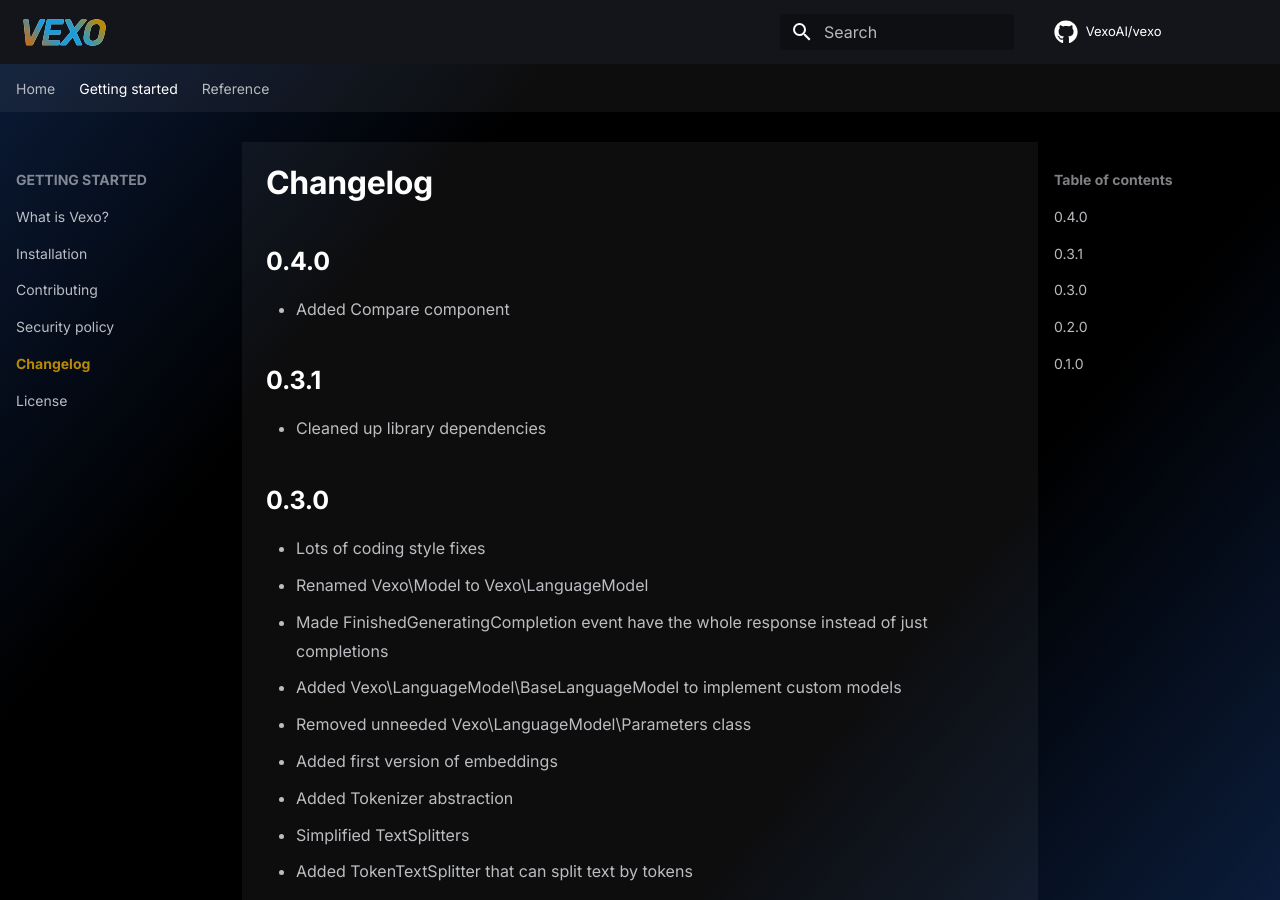
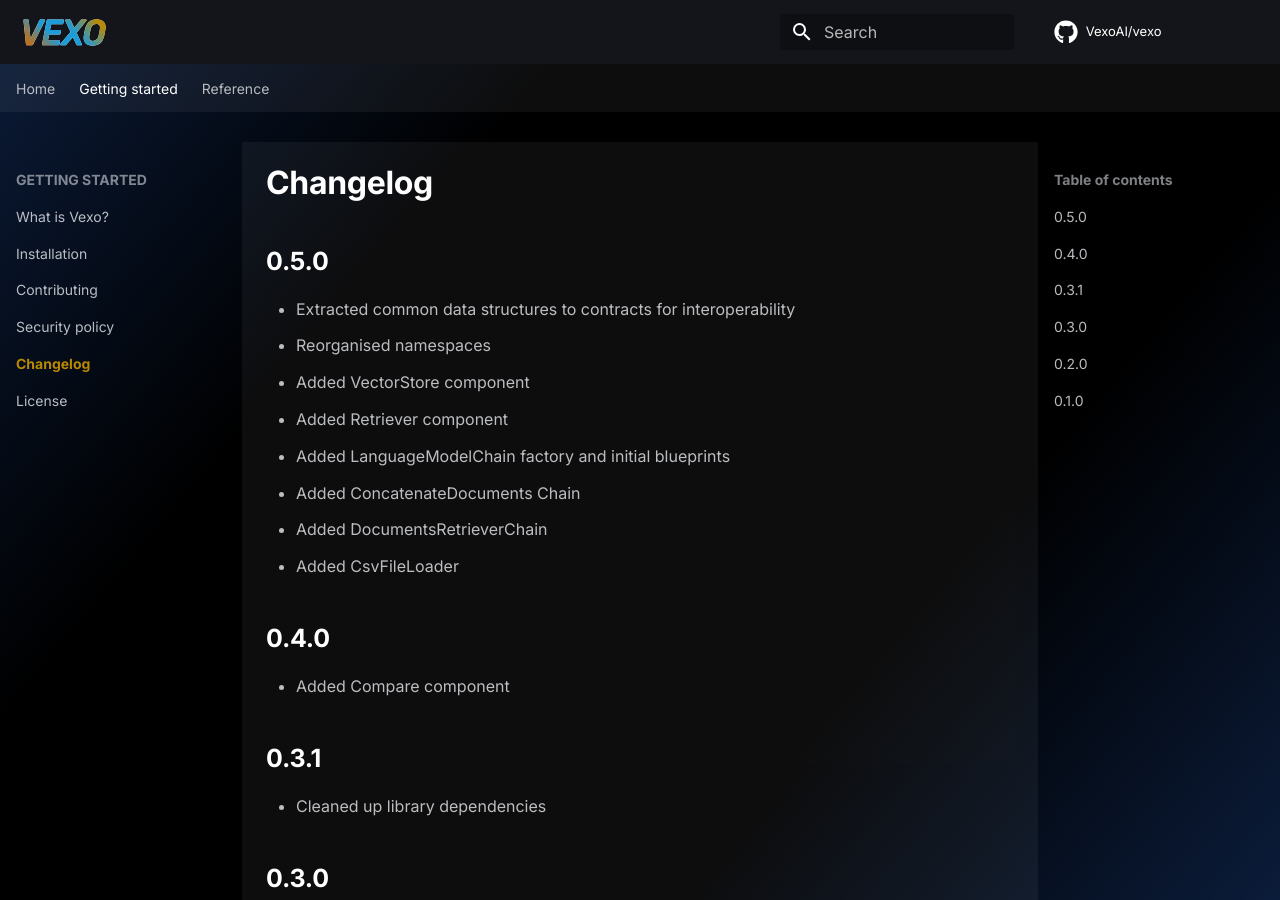
Before and after one commit to VexoAI/documentation, an MkDocs documentation site: the page built from docs/getting-started/changelog.md, in a window 1280 px wide and 900 px high. Built offline with MkDocs 1.6.1 and Material for MkDocs 9.7.7, drawn with Linux system fonts in a browser that asks for light colours; some web fonts are replaced; comment, search, counter and statistics services are not loaded.

Commit message:
Added 0.5.0 to changelog

```diff
--- a/docs/getting-started/changelog.md
+++ b/docs/getting-started/changelog.md
@@ -1,4 +1,15 @@
 # Changelog
+
+## 0.5.0
+
+* Extracted common data structures to contracts for interoperability
+* Reorganised namespaces
+* Added VectorStore component
+* Added Retriever component
+* Added LanguageModelChain factory and initial blueprints
+* Added ConcatenateDocuments Chain
+* Added DocumentsRetrieverChain
+* Added CsvFileLoader
 
 ## 0.4.0
 
```
